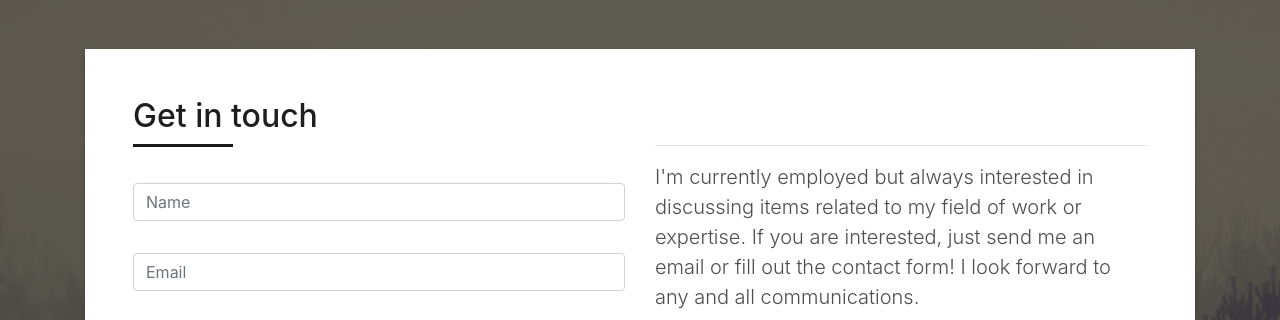
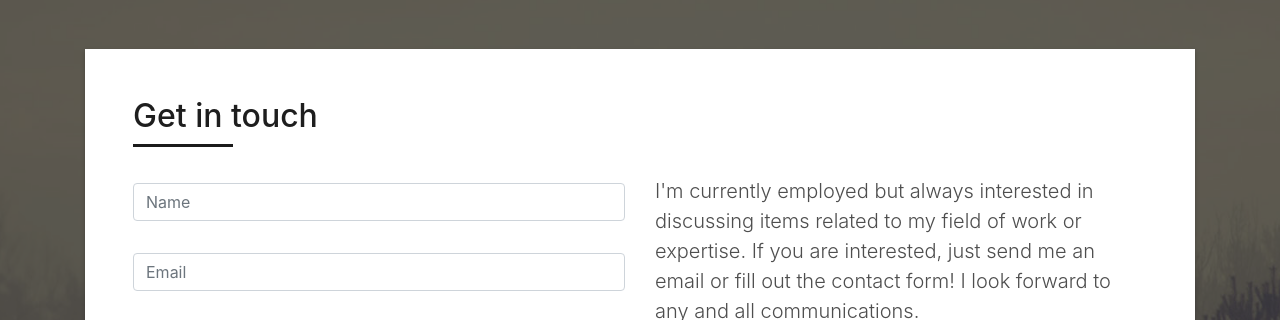
Before and after one commit to LoganDuffMeadwell/LoganDuffMeadwell.github.io, a plain HTML site: page index.html in a window 1280 px wide. Shown: the part 3347-3667 px from the top of the page. Drawn offline with Linux system fonts and the light colour scheme; files whose address does not match are found by name.

Commit message:
Update style.css

```diff
--- a/css/style.css
+++ b/css/style.css
@@ -1230,3 +1230,9 @@ footer .credits a {
     bottom: 15px;
   }
 }
+
+.more-info hr{
+  border: none;
+  width: 120px;
+  height: 15px;
+}
```
